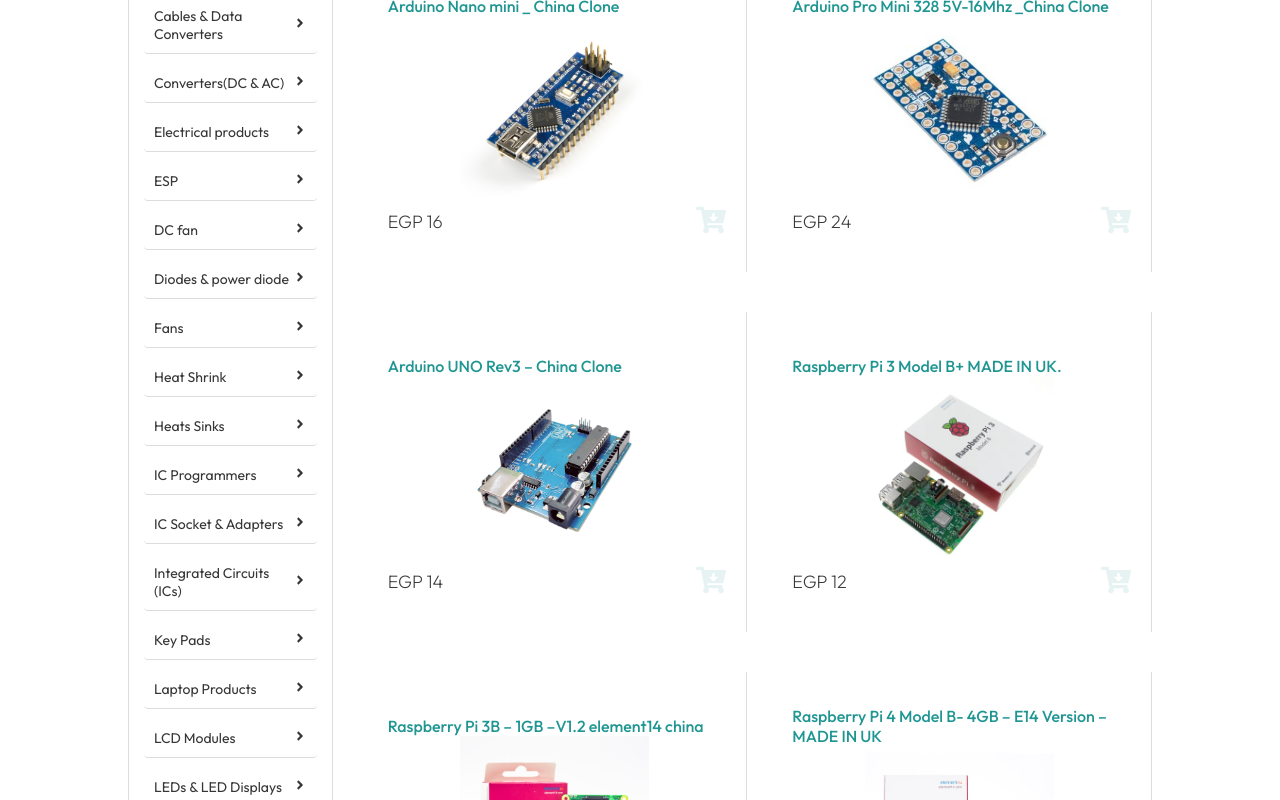
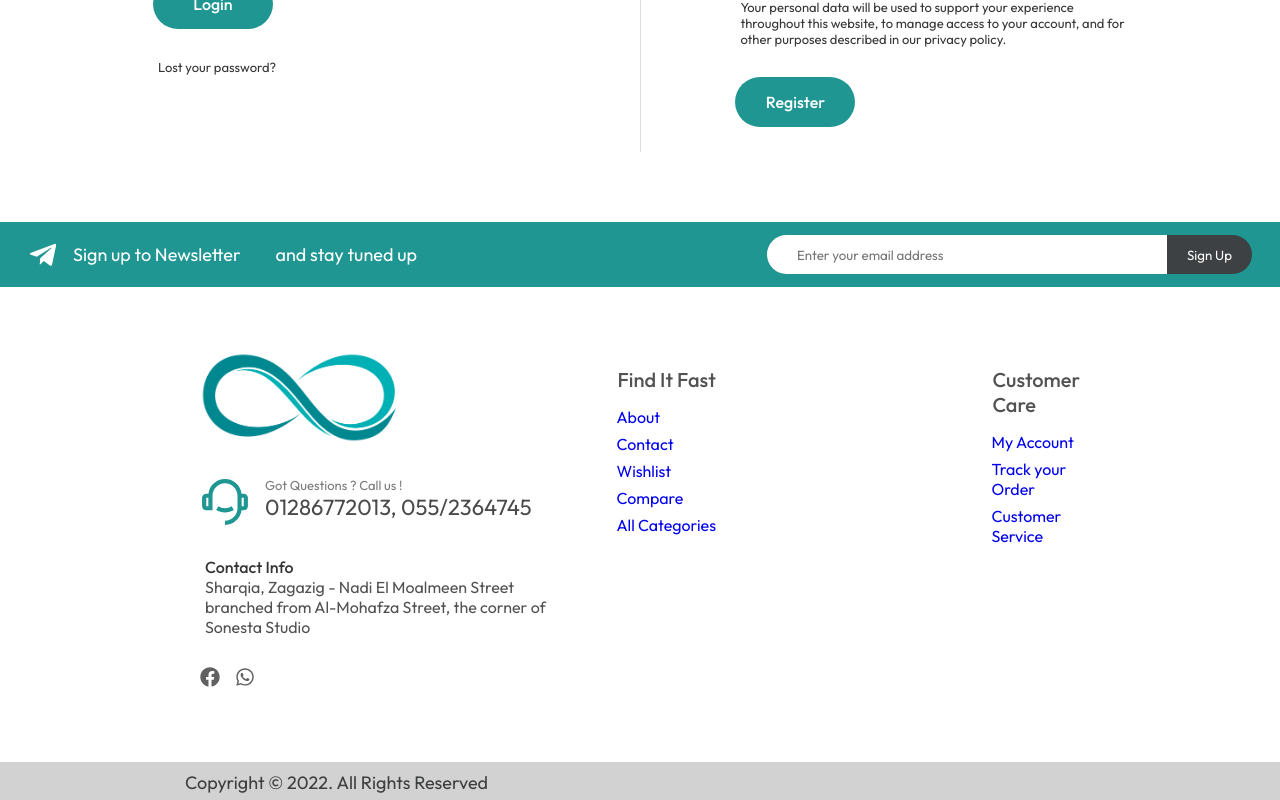
Before and after one commit to ShadyNabil8/Store-React.js-Node.js, a React (Vite) app in the folder frontend/: page /login in a window 1280 px wide. Shown: the part 720-1520 px from the top of the page. Built offline with nearby package versions, Linux system fonts and the light colour scheme.

Commit message:
add footer tail

```diff
--- a/frontend/src/App.jsx
+++ b/frontend/src/App.jsx
@@ -1,21 +1,24 @@
 import React, { useState } from 'react'
+import { BrowserRouter, Route, Routes } from 'react-router-dom'
 import NavBar from './components/NavBar/NavBar'
 import Header from './components/Header/Header'
 import SideBar from './components/SideBar/SideBar'
 import Footer from './components/Footer/Footer'
-import { Route, Routes } from 'react-router-dom'
 import Home from './pages/Home/Home'
 import Login from './pages/Login/Login'
+
 const App = () => {
   const [slidingSidebar, setSlidingSidebar] = useState(false);
   const [selectedCategory, setSelectedCategory] = useState('all')
 
   return (
+    <BrowserRouter>
       <div className='app'>
-
         <div className={(slidingSidebar) ? "overlay overlay-show" : "overlay"} onClick={() => { setSlidingSidebar(false) }}></div>
 
-      <NavBar />
+        <NavBar>
+
+        </NavBar>
 
         <Header
           setSlidingSidebar={setSlidingSidebar}
@@ -26,23 +29,20 @@ const App = () => {
           setSelectedCategory={setSelectedCategory}
           slidingSidebar={slidingSidebar}
           sidebarPosition='sliding'>
-
         </SideBar>
 
-      <Home
+        <Routes>
+          <Route index element={<Home
             slidingSidebar={slidingSidebar}
             selectedCategory={selectedCategory}
             setSelectedCategory={setSelectedCategory}>
-      </Home>
+          </Home>} />
+          <Route path='/login' element={<Login/>} />
+        </Routes>
 
-      {/* <Login>
-
-      </Login> */}
-
-      <Footer>
-
-      </Footer>
+        <Footer />
       </div>
+    </BrowserRouter>
   )
 }
 
--- a/frontend/src/components/Footer/Footer.css
+++ b/frontend/src/components/Footer/Footer.css
@@ -80,28 +80,59 @@
     display: flex;
     gap: 15px;
 
-    .icon{
+    .icon {
         width: 20px;
         height: 20px;
         color: rgb(97, 97, 97);
         cursor: pointer;
     }
 
-    .facebook:hover{
+    .facebook:hover {
         color: #4267B2;
     }
-    .whatsap:hover{
+
+    .whatsap:hover {
         color: #25D366;
     }
 }
-.footer-body-info-right{
+
+.footer-body-info-right {
     padding: 20px 0px;
     display: flex;
     flex-direction: column;
-    gap: 5px;
+    gap: 15px;
     align-items: flex-start;
+
+    .links {
+        display: flex;
+        flex-direction: column;
+        gap: 7px;
+        font-size: 16px;
+        color: #535252;
+        padding-left: 4px;
+    }
+
+    p {
+        font-size: 20px;
+        font-weight: 500;
+        color: #535252;
+    }
 }
-.footer-tail {}
+
+
+.footer-tail {
+    height: 40px;
+    background-color: #d2d2d2;
+    align-items: center;
+    justify-content: flex-start;
+    display: flex;
+    padding-left: 180px;
+
+    p {
+        font-size: 18px;
+        color: #3d3e3e;
+    }
+}
 
 .footer-header-left {
     height: 100%;
@@ -170,9 +201,70 @@
         width: 300px;
     }
 
-    .footer-body{
+    .footer-body {
         /* gap: 100px; */
         padding: 60px 150px;
+    }
+}
+
+.small-footer {
+    display: none;
+    flex-direction: column;
+    width: 100%;
+
+
+}
+
+.small-footer-header {
+    display: flex;
+    gap: 20px;
+    height: 70px;
+    background-color: #d2d2d2;
+    justify-content: center;
+    align-items: center;
+
+    .icon {
+        width: 20px;
+        height: 20px;
+        color: rgb(97, 97, 97);
+        cursor: pointer;
+    }
+
+    .facebook {
+        color: #4267B2;
+    }
+
+    .whatsap {
+        color: #25D366;
+    }
+}
+
+.small-footer-body {
+    height: 210px;
+    background-color: #2d2d2d;
+    display: flex;
+    flex-direction: column;
+    gap: 10px;
+    align-items: center;
+    padding-top: 20px;
+    .small-footer-logo {
+        width: 150px;
+        height: 80px;
+
+        img {
+            width: 100%;
+            height: 100%;
+            object-fit: contain;
+        }
+    }
+    .question{
+        color: white;
+        font-weight: 200;
+    }
+    .phone-number{
+        color: white;
+        font-weight: 300;
+        font-size: 16px;
     }
 }
 
@@ -184,9 +276,20 @@
     .signup-bar input {
         width: 200px;
     }
-    .footer-body{
+
+    .footer-body {
         /* gap: 20px; */
         padding: 60px 100px;
 
     }
 }
+
+@media (max-width: 750px) {
+    .footer {
+        display: none;
+    }
+
+    .small-footer {
+        display: flex;
+    }
+}
--- a/frontend/src/components/Footer/Footer.jsx
+++ b/frontend/src/components/Footer/Footer.jsx
@@ -5,9 +5,11 @@ import { assets } from '../../assets/assets'
 import { RiCustomerService2Line } from "react-icons/ri";
 import { FaFacebook } from "react-icons/fa";
 import { FaWhatsapp } from "react-icons/fa";
+import { Link } from 'react-router-dom';
 
 const Footer = () => {
   return (
+    <>
       <div className='footer'>
         <div className="footer-header">
           <div className="footer-header-left">
@@ -39,35 +41,52 @@ const Footer = () => {
               </div>
               <div className="address">
                 <p style={{ fontSize: 16, fontWeight: 500 }}>Contact Info</p>
-              <p style={{ fontSize: 16 }}>Sharqia, Zagazig - Nadi El Moalmeen Street branched from Al-Mohafza Street, the corner of Sonesta Studio</p>
+                <p style={{ fontSize: 16, color: '#535252' }}>Sharqia, Zagazig - Nadi El Moalmeen Street branched from Al-Mohafza Street, the corner of Sonesta Studio</p>
               </div>
               <div className='social-icons'>
                 <FaFacebook className='icon facebook' />
-              <FaWhatsapp className='icon whatsap'/>
+                <FaWhatsapp className='icon whatsap' />
               </div>
             </div>
             <div className="footer-body-info-right">
               <p>Find It Fast</p>
-            <p>About</p>
-            <p>Contact</p>
-            <p>Wishlist</p>
-            <p>Compare</p>
-            <p>All Categories</p>
+              <div className="links">
+                <Link to='/'>About</Link>
+                <Link to='/'>Contact</Link>
+                <Link to='/'>Wishlist</Link>
+                <Link to='/'>Compare</Link>
+                <Link to='/'>All Categories</Link>
               </div>
             </div>
-        <div className="footer-body-customer">
-          <p>Find It Fast</p>
-          <p>About</p>
-          <p>Contact</p>
-          <p>Wishlist</p>
-          <p>Compare</p>
-          <p>All Categories</p>
+          </div>
+          <div className="footer-body-customer footer-body-info-right">
+            <p >Customer Care</p>
+            <div className="links">
+              <Link to='/'>My Account</Link>
+              <Link to='/'>Track your Order</Link>
+              <Link to='/'>Customer Service</Link>
+            </div>
           </div>
         </div>
         <div className="footer-tail">
           <p>Copyright © 2022. All Rights Reserved</p>
         </div>
       </div>
+      <div className="small-footer">
+        <div className="small-footer-header">
+          <FaFacebook className='icon facebook' />
+          <FaWhatsapp className='icon whatsap' />
+        </div>
+        <div className="small-footer-body">
+          <div className="small-footer-logo">
+            <img src={assets.logo}></img>
+          </div>
+          <p className='question'>Got question ? Call us 24/7!</p>
+          <p className='phone-number'>01286772013</p>
+          <p className='phone-number'>055/2364745</p>
+        </div>
+      </div>
+    </>
   )
 }
 
--- a/frontend/src/components/Header/Header.jsx
+++ b/frontend/src/components/Header/Header.jsx
@@ -5,6 +5,7 @@ import { CiSearch } from "react-icons/ci";
 import { HiOutlineShoppingBag } from "react-icons/hi2";
 import { PiListBold } from "react-icons/pi";
 import { GoPerson } from "react-icons/go";
+import { Link } from 'react-router-dom';
 
 const Header = ({ setSlidingSidebar, slidingSidebar }) => {
   return (
@@ -15,7 +16,7 @@ const Header = ({ setSlidingSidebar, slidingSidebar }) => {
           <p>EGP 950.00</p>
         </div>
         <div className="logo">
-          <img src={assets.logo}></img>
+          <Link to='/'><img src={assets.logo}></img></Link>
           <p>Electronics Store</p>
         </div>
         <div className="search-bar">
--- a/frontend/src/components/Item/Item.css
+++ b/frontend/src/components/Item/Item.css
@@ -99,10 +99,14 @@
     display: flex;
     flex-direction: column;
     height: 100%;
-    justify-content: flex-start;
+    justify-content: space-between;
     align-items: flex-start;
     padding: 25px;
     flex: 1;
+
+    .price{
+        display: none;
+    }
 }
 
 .flex-item .item-name p {
@@ -153,4 +157,18 @@
     .flex-item .item-cart {
         display: none;
     }
+
+    .flex-item .item-name {
+        .price{
+            display: block;
+        }
+
+        .name{
+            font-size: 14px;
+        }
+    }
+    .grid-item {
+        border-right: 0px;
+    }
+
 }
--- a/frontend/src/components/Item/Item.jsx
+++ b/frontend/src/components/Item/Item.jsx
@@ -17,7 +17,8 @@ const Item = ({ id, name, image, price, category, display }) => {
                                 <img src={image}></img>
                             </div>
                             <div className="item-name">
-                                <p id='name'>{name}</p>
+                                <p id='name' className='name'>{name}</p>
+                                <p id='price' className='price'>EGP {price}</p>
                             </div>
                         </>
                     )
--- a/frontend/src/components/NavBar/NavBar.css
+++ b/frontend/src/components/NavBar/NavBar.css
@@ -26,7 +26,7 @@ p {
     gap: 10px;
 }
 
-.nav div {
+.nav .icon {
     border-right: 1px solid #ddd;
     padding-right: 10px;
     display: flex;
--- a/frontend/src/index.css
+++ b/frontend/src/index.css
@@ -46,6 +46,16 @@ input:focus {
   outline: none;
 }
 
+a {
+  text-decoration: none;
+
+}
+
+a:active,
+a:visited {
+  color: inherit;
+}
+
 
 @media (min-width:1200px) {
   .overlay-show {
--- a/frontend/src/pages/Login/Login.jsx
+++ b/frontend/src/pages/Login/Login.jsx
@@ -22,7 +22,7 @@ const Login = () => {
           <button>Login</button>
           <p>Lost your password?</p>
         </div>
-        <div class="divider"></div>
+        <div className="divider"></div>
         <div className="register">
           <div className='box-label'>
             <h2>Register</h2>
```
Also changed, not shown: frontend/src/components/NavBar/NavBar.jsx (+5 -5 lines). Lines whose indentation alone changed are shown as unchanged.
